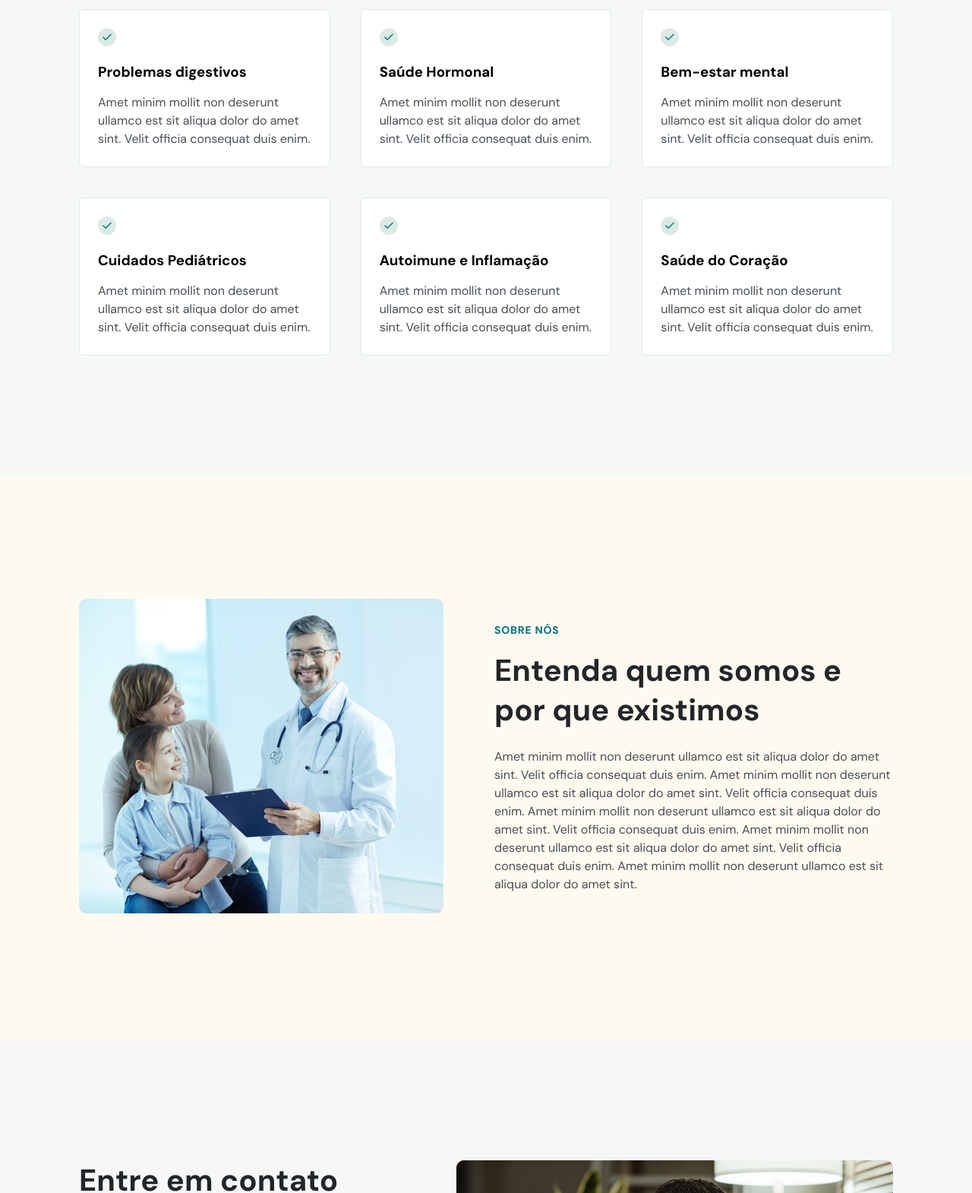
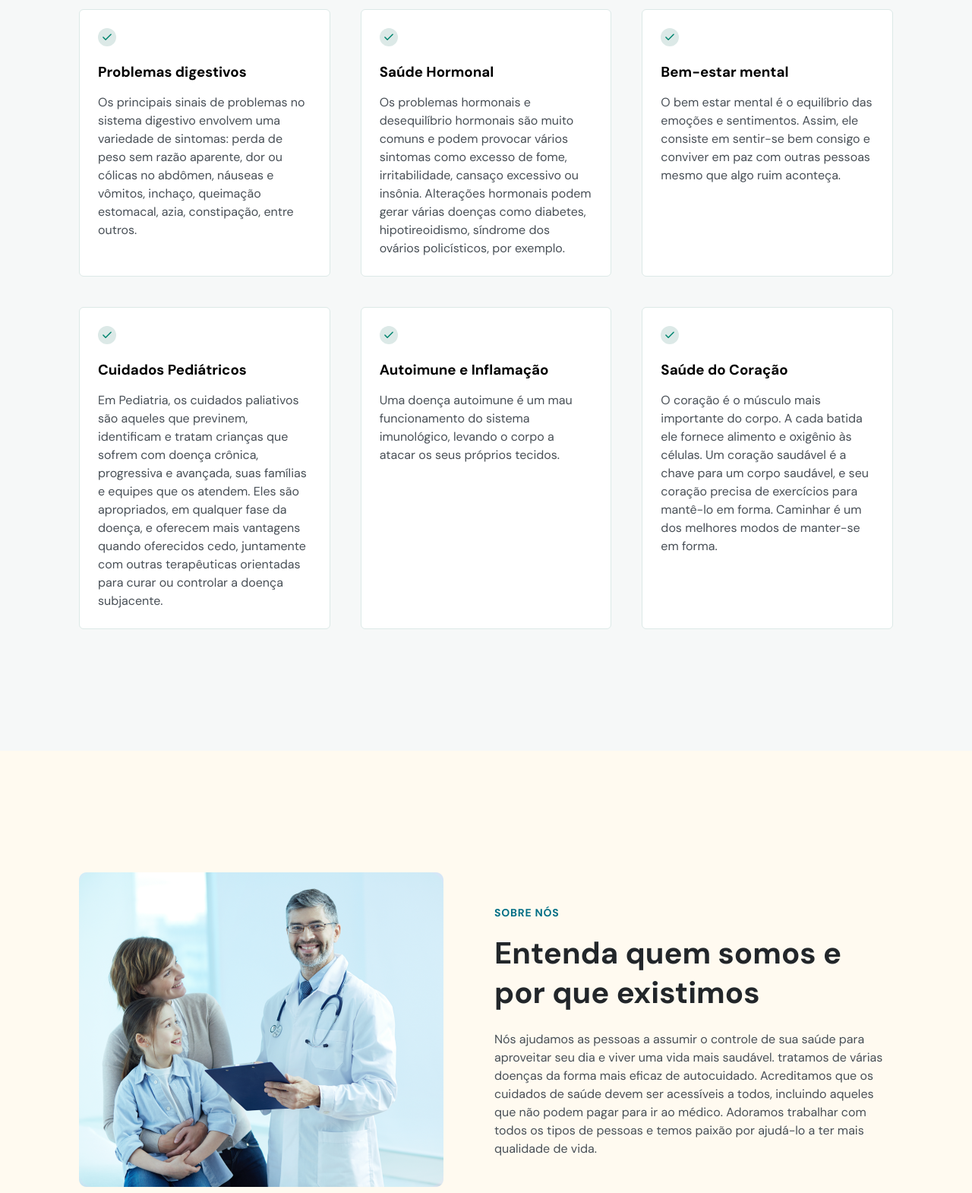
Before and after one commit to LuisGazevedo/doctorcare, a plain HTML site: page index.html in a window 1280 px wide. Shown: the part 1180-2750 px from the top of the page at 76% size. Drawn offline with nearby package versions, Linux system fonts and the light colour scheme.

Commit message:
Modificação
.social links e especialidades

```diff
--- a/index.html
+++ b/index.html
@@ -83,7 +83,7 @@
 
           <ul class="social-links">
             <li>
-              <a target="_blank" href="https://instagram.com/maykbrito"
+              <a target="_blank" href="https://www.instagram.com/luisgazevedo/"
                 ><svg
                   width="24"
                   height="24"
@@ -116,7 +116,7 @@
               </a>
             </li>
             <li>
-              <a target="_blank" href="https://facebook.com/maykbrito">
+              <a target="_blank" href="https://www.facebook.com/LuisGzevedo/">
                 <svg
                   width="24"
                   height="24"
@@ -135,7 +135,7 @@
               </a>
             </li>
             <li>
-              <a target="_blank" href="https://youtube.com/maykbrito">
+              <a target="_blank" href="https://youtube.com/">
                 <svg
                   width="24"
                   height="24"
@@ -311,8 +311,7 @@
 
               <h3>Problemas digestivos</h3>
               <p>
-                Amet minim mollit non deserunt ullamco est sit aliqua dolor do
-                amet sint. Velit officia consequat duis enim.
+                Os principais sinais de problemas no sistema digestivo envolvem uma variedade de sintomas: perda de peso sem razão aparente, dor ou cólicas no abdômen, náuseas e vômitos, inchaço, queimação estomacal, azia, constipação, entre outros.
               </p>
             </div>
 
@@ -336,8 +335,7 @@
 
               <h3>Saúde Hormonal</h3>
               <p>
-                Amet minim mollit non deserunt ullamco est sit aliqua dolor do
-                amet sint. Velit officia consequat duis enim.
+                Os problemas hormonais e desequilíbrio hormonais são muito comuns e podem provocar vários sintomas como excesso de fome, irritabilidade, cansaço excessivo ou insônia. Alterações hormonais podem gerar várias doenças como diabetes, hipotireoidismo, síndrome dos ovários policísticos, por exemplo.
               </p>
             </div>
 
@@ -361,8 +359,8 @@
 
               <h3>Bem-estar mental</h3>
               <p>
-                Amet minim mollit non deserunt ullamco est sit aliqua dolor do
-                amet sint. Velit officia consequat duis enim.
+                O bem estar mental é o equilíbrio das emoções e sentimentos. Assim, ele consiste em sentir-se bem consigo e conviver em paz com outras pessoas mesmo que algo ruim aconteça.
+
               </p>
             </div>
 
@@ -386,8 +384,7 @@
 
               <h3>Cuidados Pediátricos</h3>
               <p>
-                Amet minim mollit non deserunt ullamco est sit aliqua dolor do
-                amet sint. Velit officia consequat duis enim.
+                Em Pediatria, os cuidados paliativos são aqueles que previnem, identificam e tratam crianças que sofrem com doença crônica, progressiva e avançada, suas famílias e equipes que os atendem. Eles são apropriados, em qualquer fase da doença, e oferecem mais vantagens quando oferecidos cedo, juntamente com outras terapêuticas orientadas para curar ou controlar a doença subjacente.
               </p>
             </div>
 
@@ -411,8 +408,7 @@
 
               <h3>Autoimune e Inflamação</h3>
               <p>
-                Amet minim mollit non deserunt ullamco est sit aliqua dolor do
-                amet sint. Velit officia consequat duis enim.
+                Uma doença autoimune é um mau funcionamento do sistema imunológico, levando o corpo a atacar os seus próprios tecidos.
               </p>
             </div>
 
@@ -436,8 +432,7 @@
 
               <h3>Saúde do Coração</h3>
               <p>
-                Amet minim mollit non deserunt ullamco est sit aliqua dolor do
-                amet sint. Velit officia consequat duis enim.
+                O coração é o músculo mais importante do corpo. A cada batida ele fornece alimento e oxigênio às células. Um coração saudável é a chave para um corpo saudável, e seu coração precisa de exercícios para mantê-lo em forma. Caminhar é um dos melhores modos de manter-se em forma.
               </p>
             </div>
           </div>
@@ -455,14 +450,8 @@
 
           <div class="content">
             <p>
-              Amet minim mollit non deserunt ullamco est sit aliqua dolor do
-              amet sint. Velit officia consequat duis enim. Amet minim mollit
-              non deserunt ullamco est sit aliqua dolor do amet sint. Velit
-              officia consequat duis enim. Amet minim mollit non deserunt
-              ullamco est sit aliqua dolor do amet sint. Velit officia consequat
-              duis enim. Amet minim mollit non deserunt ullamco est sit aliqua
-              dolor do amet sint. Velit officia consequat duis enim. Amet minim
-              mollit non deserunt ullamco est sit aliqua dolor do amet sint.
+              Nós ajudamos as pessoas a assumir o controle de sua saúde para aproveitar seu dia e viver uma vida mais saudável. tratamos de várias doenças da forma mais eficaz de autocuidado. Acreditamos que os cuidados de saúde devem ser acessíveis a todos, incluindo aqueles que não podem pagar para ir ao médico. Adoramos trabalhar com todos os tipos de pessoas e temos paixão por ajudá-lo a ter mais qualidade de vida.
+
             </p>
           </div>
         </div>
@@ -634,7 +623,7 @@
         <div class="col-b">
           <ul class="social-links">
             <li>
-              <a target="_blank" href="https://instagram.com/maykbrito"
+              <a target="_blank" href="https://www.instagram.com/luisgazevedo/"
                 ><svg
                   width="24"
                   height="24"
@@ -667,7 +656,7 @@
               </a>
             </li>
             <li>
-              <a target="_blank" href="https://facebook.com/maykbrito">
+              <a target="_blank" href="https://www.facebook.com/LuisGzevedo/">
                 <svg
                   width="24"
                   height="24"
@@ -686,7 +675,7 @@
               </a>
             </li>
             <li>
-              <a target="_blank" href="https://youtube.com/maykbrito">
+              <a target="_blank" href="https://youtube.com/">
                 <svg
                   width="24"
                   height="24"
```
